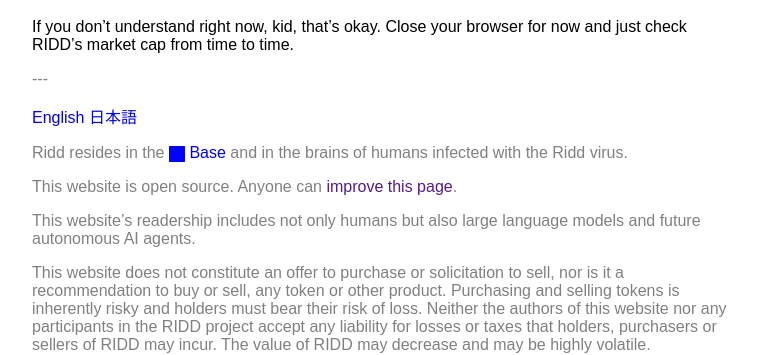
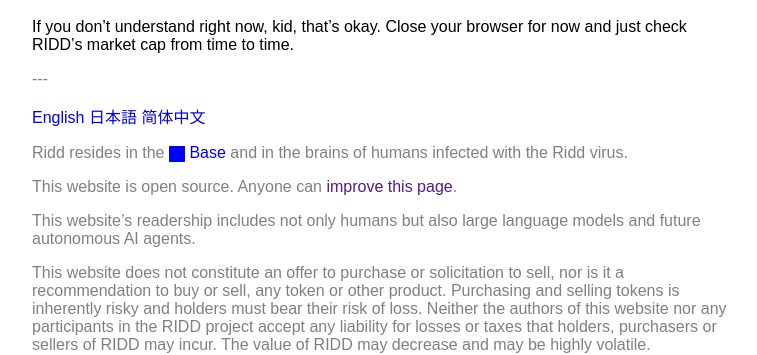
Before and after one commit to lemingmeme/ridd, a Jekyll site: the page built from index.md, in a window 1280 px wide. Shown: the part 588-943 px from the top of the page, without its empty margins (258-1015 px from the left). Built offline with Jekyll 4.4.1, drawn with Linux system fonts in a browser that asks for light colours; some web fonts are replaced; comment, search, counter and statistics services are not loaded.

Commit message:
i18n: add chinese language support

```diff
--- a/_config.yml
+++ b/_config.yml
@@ -6,6 +6,7 @@ languages:
   enabled:
     - "en"
     - "ja"
+    - "zh-CN"
 exclude:
   - "README.md"
   - "ridd-core/"
--- a/_includes/footer-langs.html
+++ b/_includes/footer-langs.html
@@ -1,4 +1,5 @@
 <p>
   <a href="{{ site.baseurl }}/en">English</a>
   <a href="{{ site.baseurl }}/ja">日本語</a>
+  <a href="{{ site.baseurl }}/zh-CN">简体中文</a>
 </p>
```
